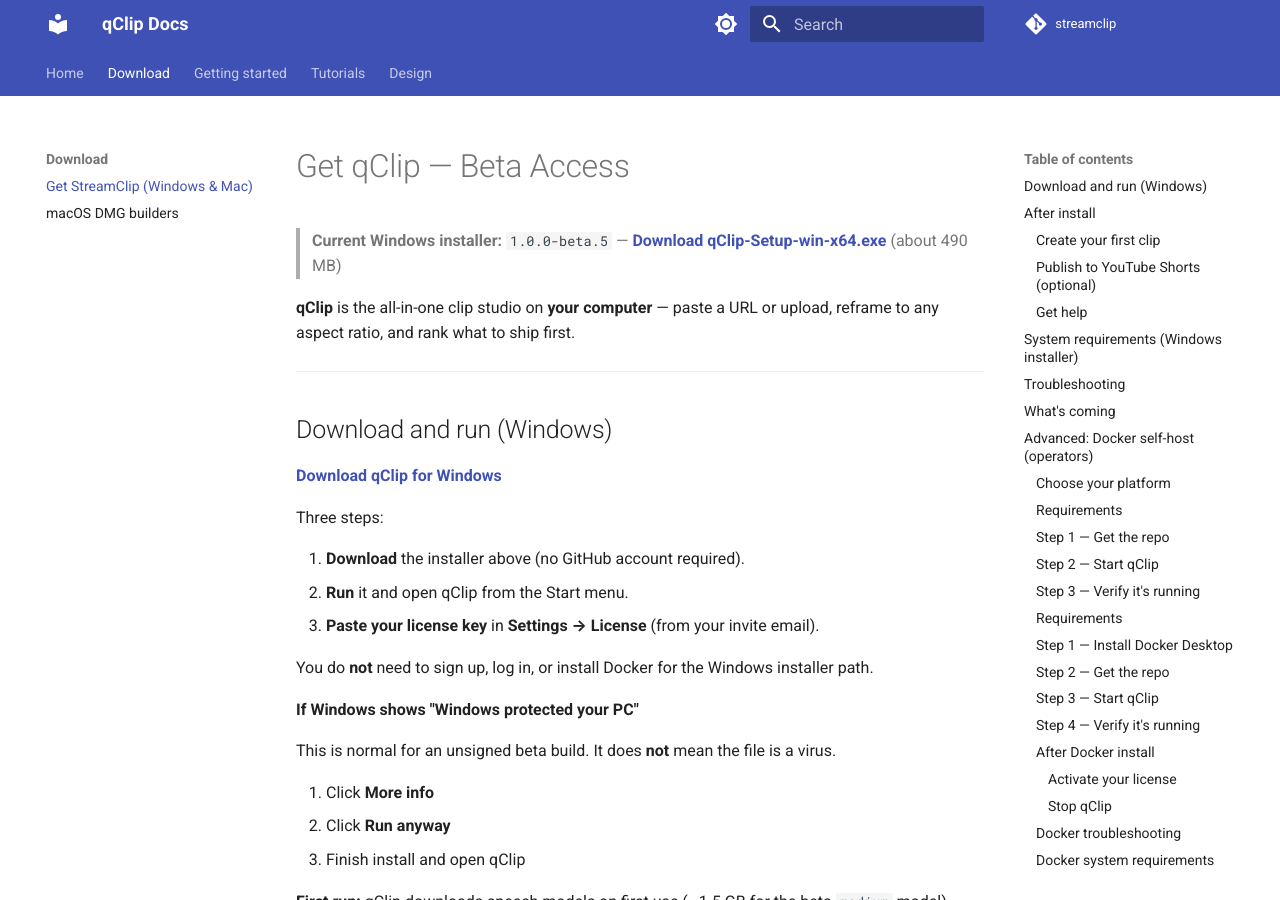
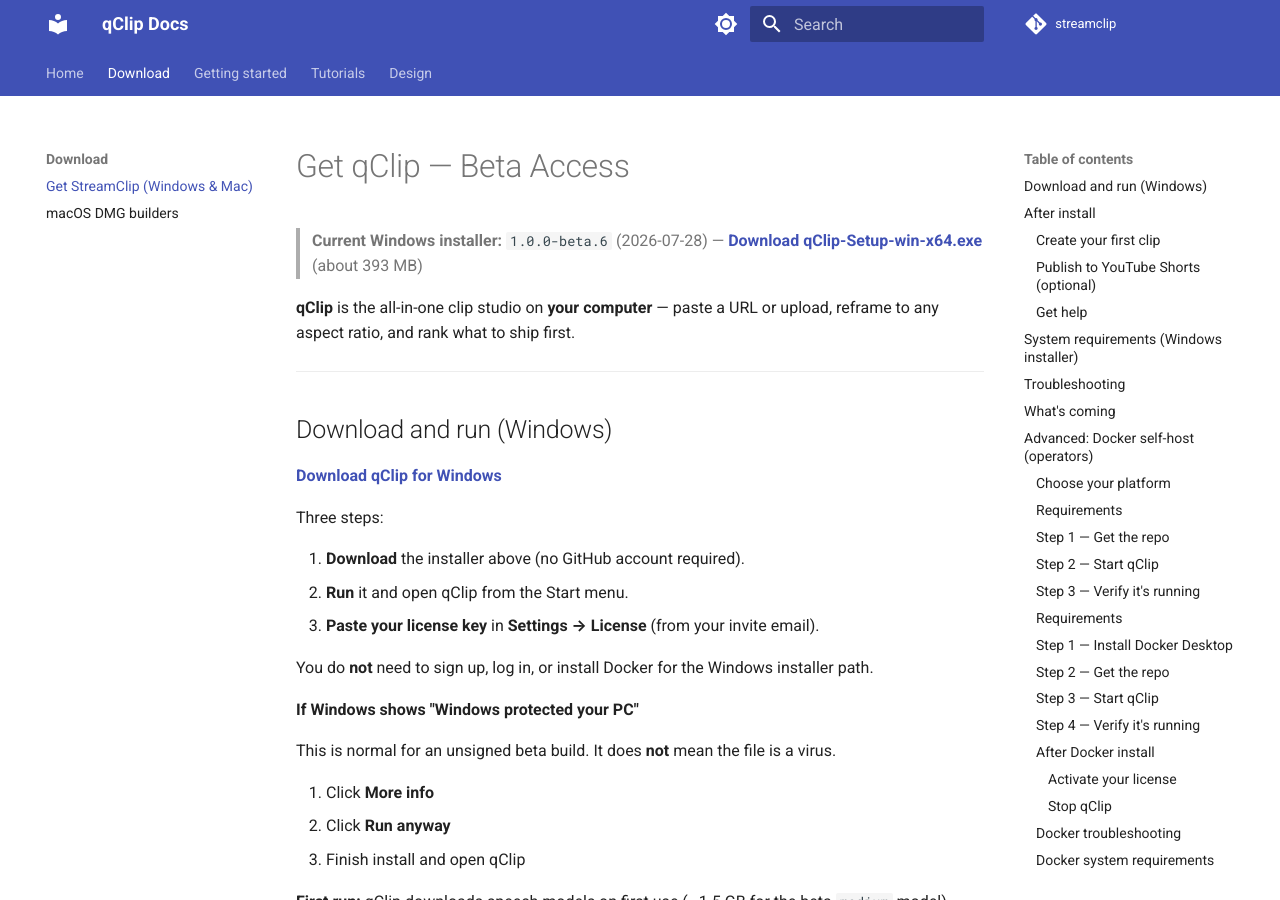
Before and after one commit to WheresWellium/StreamClip, an MkDocs documentation site: the page built from docs/BETA_DOWNLOAD.md, in a window 1280 px wide and 900 px high. Built offline with MkDocs 1.6.1 and Material for MkDocs 9.7.7, drawn with Linux system fonts in a browser that asks for light colours; comment, search, counter and statistics services are not loaded; some of the changed text lies outside the part shown.

Commit message:
docs: clean up beta.6 download banner after release publish
Co-authored-by: Cursor <cursoragent@cursor.com>

```diff
--- a/docs/BETA_DOWNLOAD.md
+++ b/docs/BETA_DOWNLOAD.md
@@ -1,6 +1,6 @@
 # Get qClip — Beta Access
 
-> **Current Windows installer:** `1.0.0-beta.5` — [**Download qClip-Setup-win-x64.exe**](https://github.com/WheresWellium/StreamClip/releases/latest/download/qClip-Setup-win-x64.exe) (about 490 MB)
+> **Current Windows installer:** `1.0.0-beta.6` (2026-07-28) — [**Download qClip-Setup-win-x64.exe**](https://github.com/WheresWellium/StreamClip/releases/latest/download/qClip-Setup-win-x64.exe) (about 393 MB)
 
 **qClip** is the all-in-one clip studio on **your computer** — paste a URL or upload, reframe to any aspect ratio, and rank what to ship first.
 
@@ -93,7 +93,7 @@ Use **Report a bug** or **Beta feedback** in the app header — every submission
 
 | Platform | Status |
 |----------|--------|
-| Windows `.exe` | ✅ **v1.0.0-beta.5** — [Latest release](https://github.com/WheresWellium/StreamClip/releases/latest) |
+| Windows `.exe` | ✅ **v1.0.0-beta.6** — [Latest release](https://github.com/WheresWellium/StreamClip/releases/latest) |
 | macOS `.dmg` | 🔜 Coming soon — scaffold in progress |
 
 ---
```
